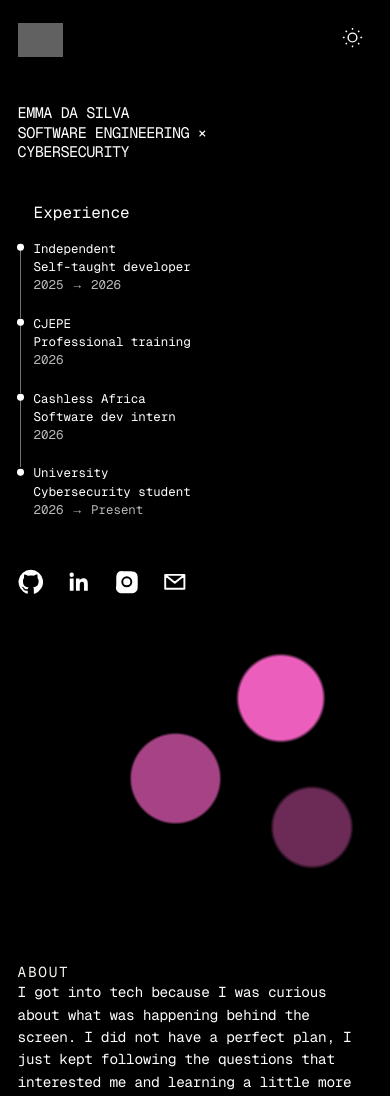
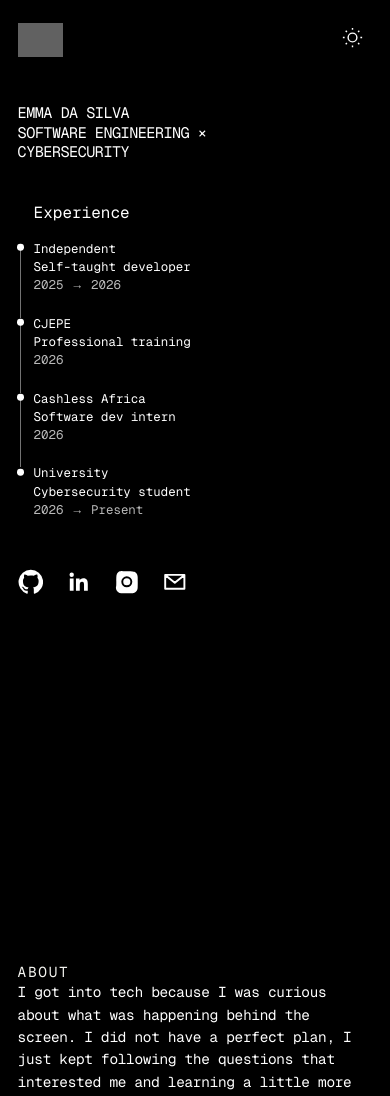
Before and after one commit to emma-dasilva-dev/emma-portfolio, a Next.js app: page / in a window 390 px wide. Shown: the top 1096 px of the page. Built offline with nearby package versions, Linux system fonts and the light colour scheme; grey boxes are pictures that could not be loaded.

Commit message:
Remove mobile shader fallback panel

```diff
--- a/src/components/ui/portfolio-hero-with-paper-shaders.tsx
+++ b/src/components/ui/portfolio-hero-with-paper-shaders.tsx
@@ -189,7 +189,7 @@ export default function PortfolioHeroWithPaperShaders() {
       </div>
 
       <div className="paper-hero-shader" aria-hidden="true">
-        {renderShader ? (
+        {renderShader && (
           <Dithering
             style={{ height: "100%", width: "100%" }}
             colorBack={isDarkMode ? "hsl(0, 0%, 0%)" : "hsl(0, 0%, 95%)"}
@@ -203,12 +203,6 @@ export default function PortfolioHeroWithPaperShaders() {
             rotation={0}
             speed={0.1}
           />
-        ) : (
-          <div
-            className={`paper-hero-mobile-art ${
-              isDarkMode ? "paper-hero-mobile-art-dark" : "paper-hero-mobile-art-light"
-            }`}
-          />
         )}
       </div>
     </section>
```
